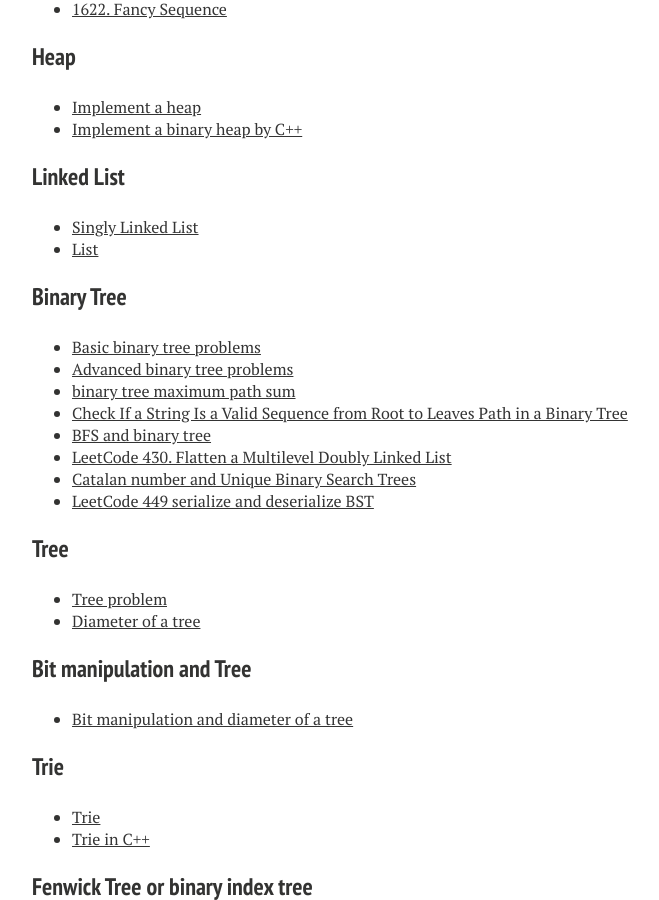
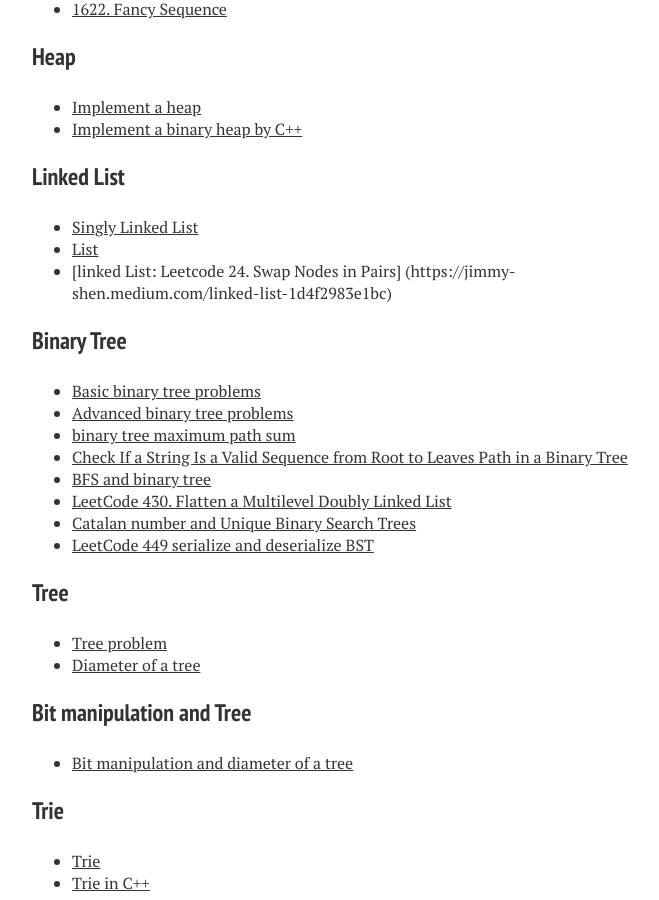
Before and after one commit to xiaokeshen/xiaokeshen.github.io, a Jekyll site: the page built from blog/index.md, in a window 1280 px wide and 900 px high, scrolled down 8600 px. Shown: the whole window, without its empty margins (288-947 px from the left). Built offline with Jekyll 4.4.1, drawn with Linux system fonts in a browser that asks for light colours; nearby versions of some CDN libraries.

Commit message:
Add a linked list code

```diff
--- a/blog/index.md
+++ b/blog/index.md
@@ -294,6 +294,8 @@
 ### Linked List
 - [Singly Linked List](coding/data_structure/linked_list/single_linked_list.md)
 - [List](https://medium.com/@jim.morris.shen/list-cb6d530d064f?source=friends_link&sk=c12b8542e4b8729358a34dfedf78a7d5)
+- [linked List: Leetcode 24. Swap Nodes in Pairs] (https://jimmy-shen.medium.com/linked-list-1d4f2983e1bc)
+
 
 ### Binary Tree
 - [Basic binary tree problems](https://medium.com/@jim.morris.shen/basic-binary-tree-problems-b5593407f777?source=friends_link&sk=69df21a4b7723a691018d7afe4908398)
```
